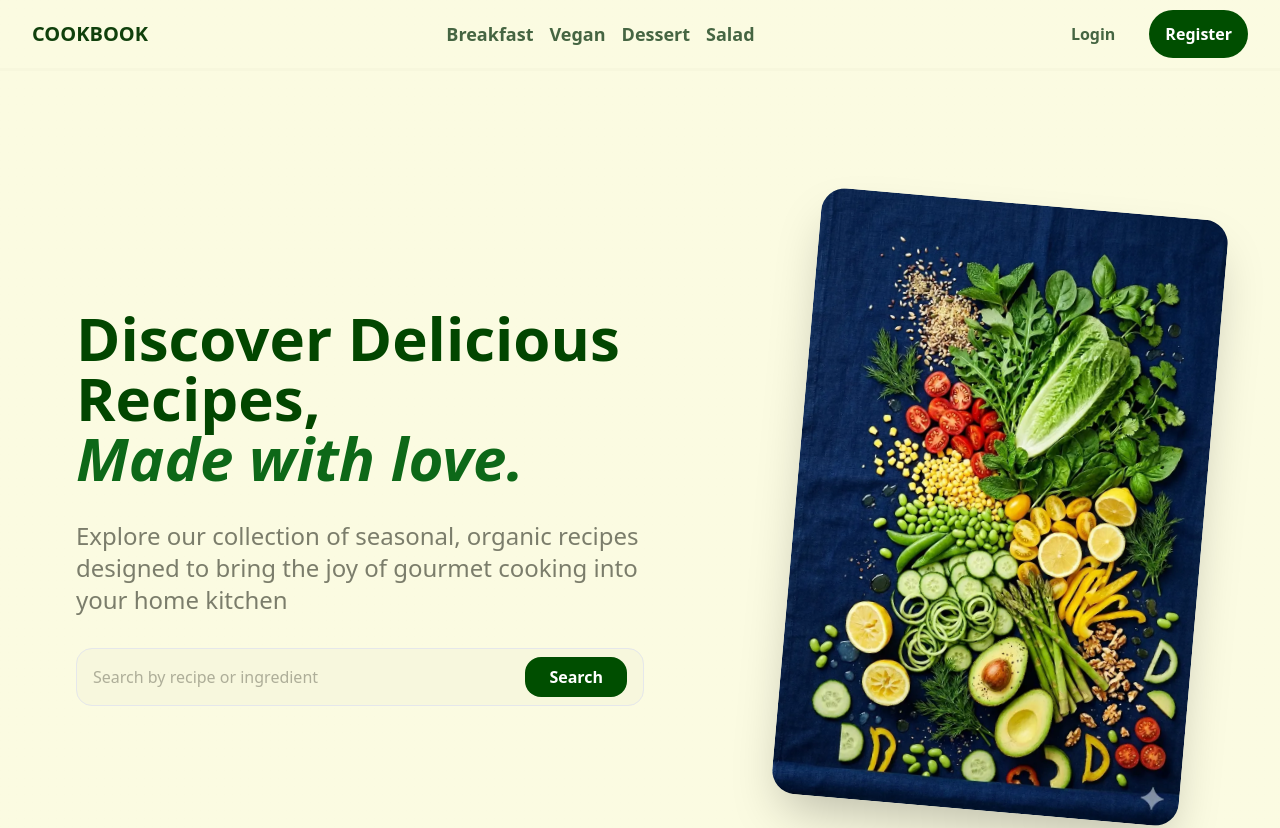
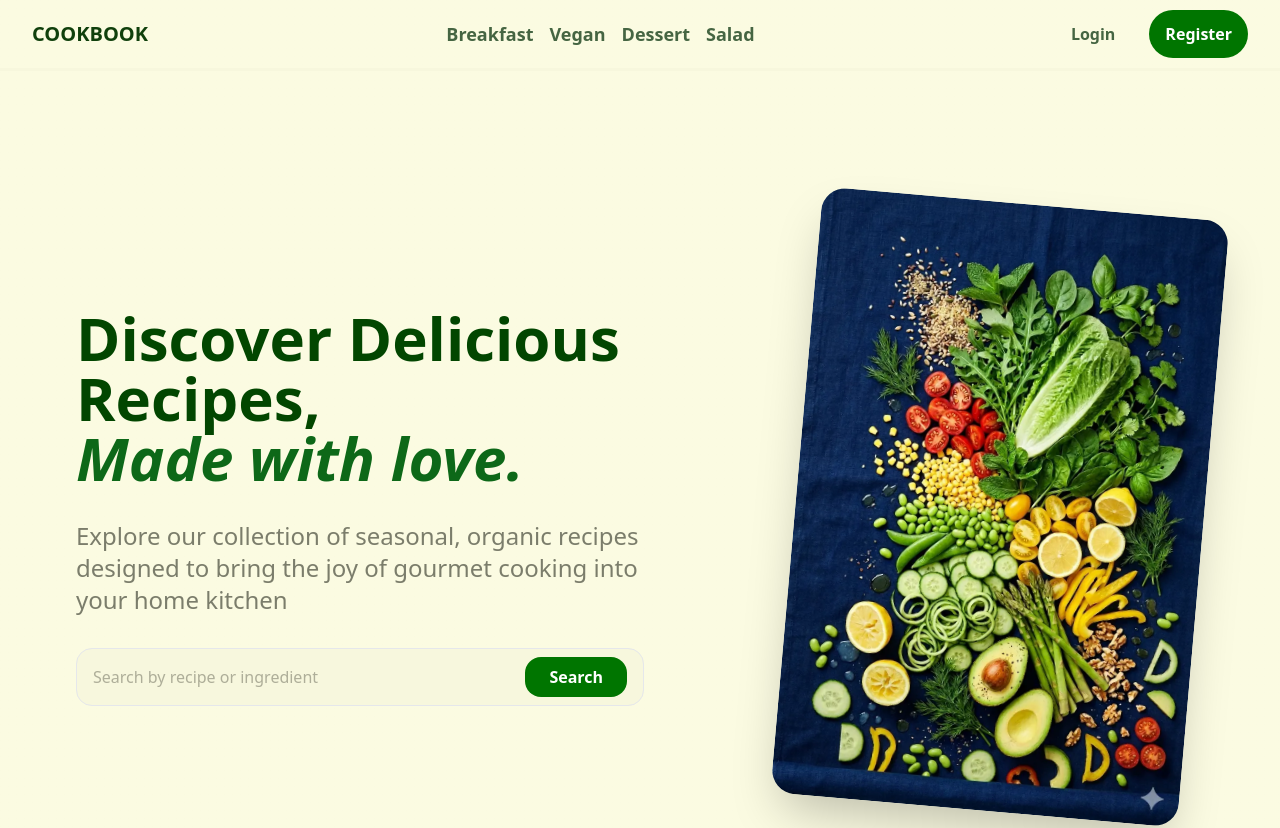
Before and after one commit to seveneleven337/CookBookApp, a Next.js app in the folder apps/web/: page /landing in a window 1280 px wide. Shown: the top 828 px of the page. Built offline with nearby package versions, Linux system fonts and the light colour scheme; no server answers.

Commit message:
web: Improve button colors

```diff
--- a/apps/web/src/app/globals.css
+++ b/apps/web/src/app/globals.css
@@ -15,8 +15,8 @@
   /*form*/
   --color-form-text-title: #0b7314;
   --color-form-text-subtitle: #90968a;
-  --color-form-btn-bg: #004e00;
-  --color-form-btn-bg-hover: #007500;
+  --color-form-btn-bg: #007500;
+  --color-form-btn-bg-hover: #00c100;
 
   --color-form-submit-btn-bg: #99f89a;
   --color-form-submit-btn-bg-hover: #79c47a;
```
